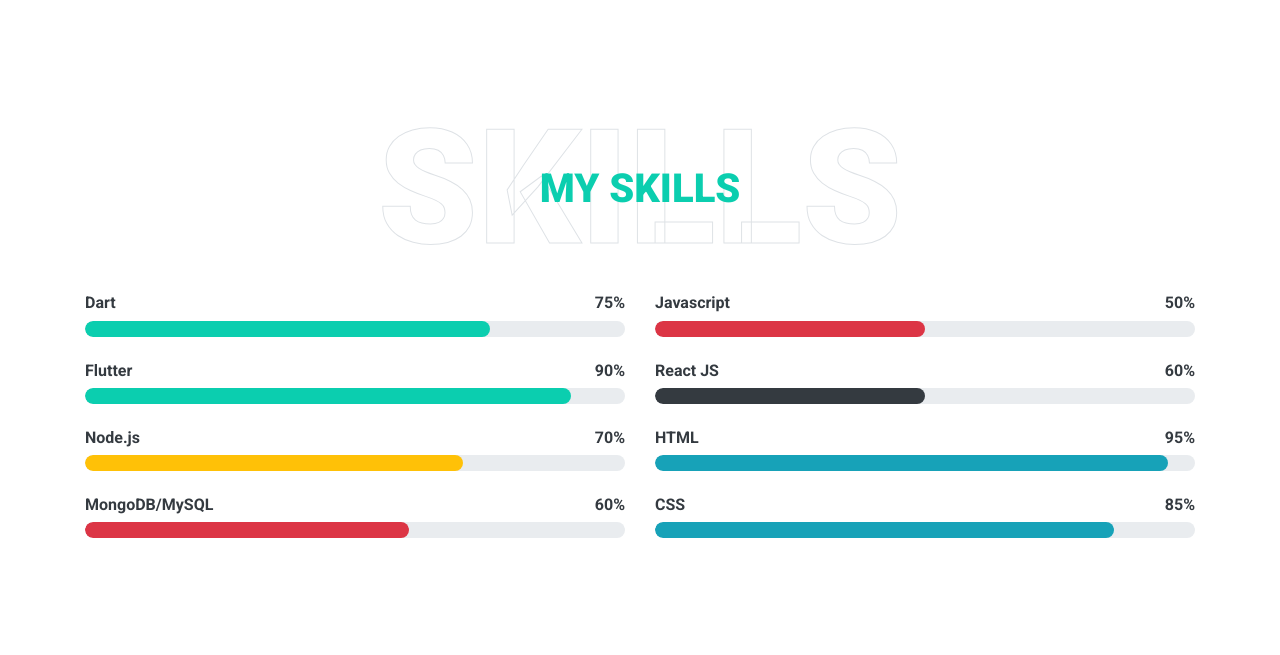
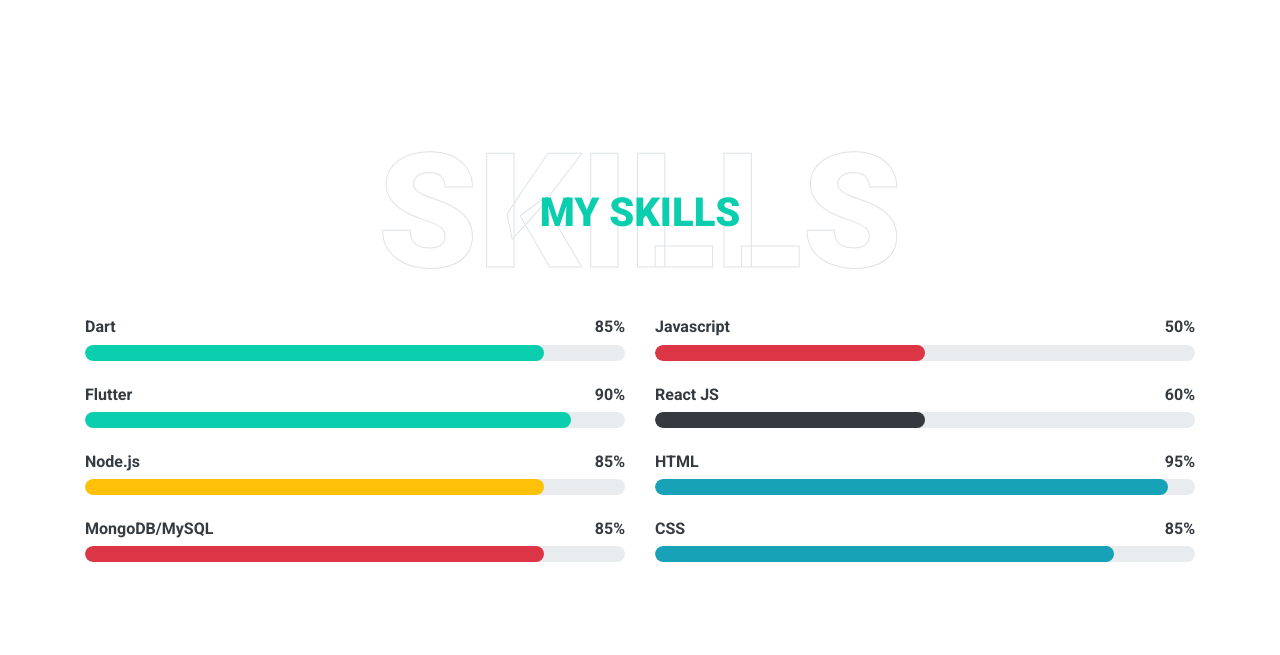
Before and after one commit to Jazjasmin/Jasmin.github.io, a plain HTML site: page index.html in a window 1280 px wide. Shown: the part 3537-4192 px from the top of the page. Drawn offline with nearby package versions, Linux system fonts and the light colour scheme.

Commit message:
second commit

```diff
--- a/index.html
+++ b/index.html
@@ -123,13 +123,13 @@
                         <div class="position-relative mb-4">
                             <i class="far fa-dot-circle text-primary position-absolute" style="top: 2px; left: -32px;"></i>
                             <h5 class="font-weight-bold mb-1">Mobile Application Developer</h5>
-                            <p class="mb-2 text-primary"><strong>Prognica Labs - Dubai,UAE</strong> | <small>July 2023 - August 2023</small></p>
+                            <p class="mb-2 text-primary"><strong>Prognica Labs - Dubai,UAE</strong> | <small>July 2023 - </small></p>
                             <p>Designed and Implemented, Cancer health consultation Application.
                                 Developed Backend software management for Cancer consultation application in Node.js and MySQL.
                                 Handling REST API Request for the Application.
                                 Developed Front End By Converting Figma Design into Flutter Responsive UI.
                                 Using BLOC manage state and as well for routing.
-                                <p class="mb-2 text-primary">Tools used: Flutter, Dart, HTTP, DIO, BLOC, Firebase, Git/GitHub</p>
+                                <p class="mb-2 text-primary">Tools used: Flutter, Dart, HTTP, DIO, BLOC, Firebase, Node.js, MySQL,XAMPP Git/GitHub</p>
                             </p>
                         </div>
                         <div class="position-relative mb-4">
@@ -229,10 +229,10 @@
                     <div class="skill mb-4">
                         <div class="d-flex justify-content-between">
                             <h6 class="font-weight-bold">Dart</h6>
-                            <h6 class="font-weight-bold">75%</h6>
+                            <h6 class="font-weight-bold">85%</h6>
                         </div>
                         <div class="progress">
-                            <div class="progress-bar bg-primary" role="progressbar" aria-valuenow="75" aria-valuemin="0" aria-valuemax="100"></div>
+                            <div class="progress-bar bg-primary" role="progressbar" aria-valuenow="85" aria-valuemin="0" aria-valuemax="100"></div>
                         </div>
                     </div>
                     <div class="skill mb-4">
@@ -247,19 +247,19 @@
                     <div class="skill mb-4">
                         <div class="d-flex justify-content-between">
                             <h6 class="font-weight-bold">Node.js</h6>
-                            <h6 class="font-weight-bold">70%</h6>
+                            <h6 class="font-weight-bold">85%</h6>
                         </div>
                         <div class="progress">
-                            <div class="progress-bar bg-warning" role="progressbar" aria-valuenow="70" aria-valuemin="0" aria-valuemax="100"></div>
+                            <div class="progress-bar bg-warning" role="progressbar" aria-valuenow="85" aria-valuemin="0" aria-valuemax="100"></div>
                         </div>
                     </div>
                     <div class="skill mb-4">
                         <div class="d-flex justify-content-between">
                             <h6 class="font-weight-bold">MongoDB/MySQL</h6>
-                            <h6 class="font-weight-bold">60%</h6>
+                            <h6 class="font-weight-bold">85%</h6>
                         </div>
                         <div class="progress">
-                            <div class="progress-bar bg-danger" role="progressbar" aria-valuenow="60" aria-valuemin="0" aria-valuemax="100"></div>
+                            <div class="progress-bar bg-danger" role="progressbar" aria-valuenow="85" aria-valuemin="0" aria-valuemax="100"></div>
                         </div>
                     </div>
                 </div>
```
